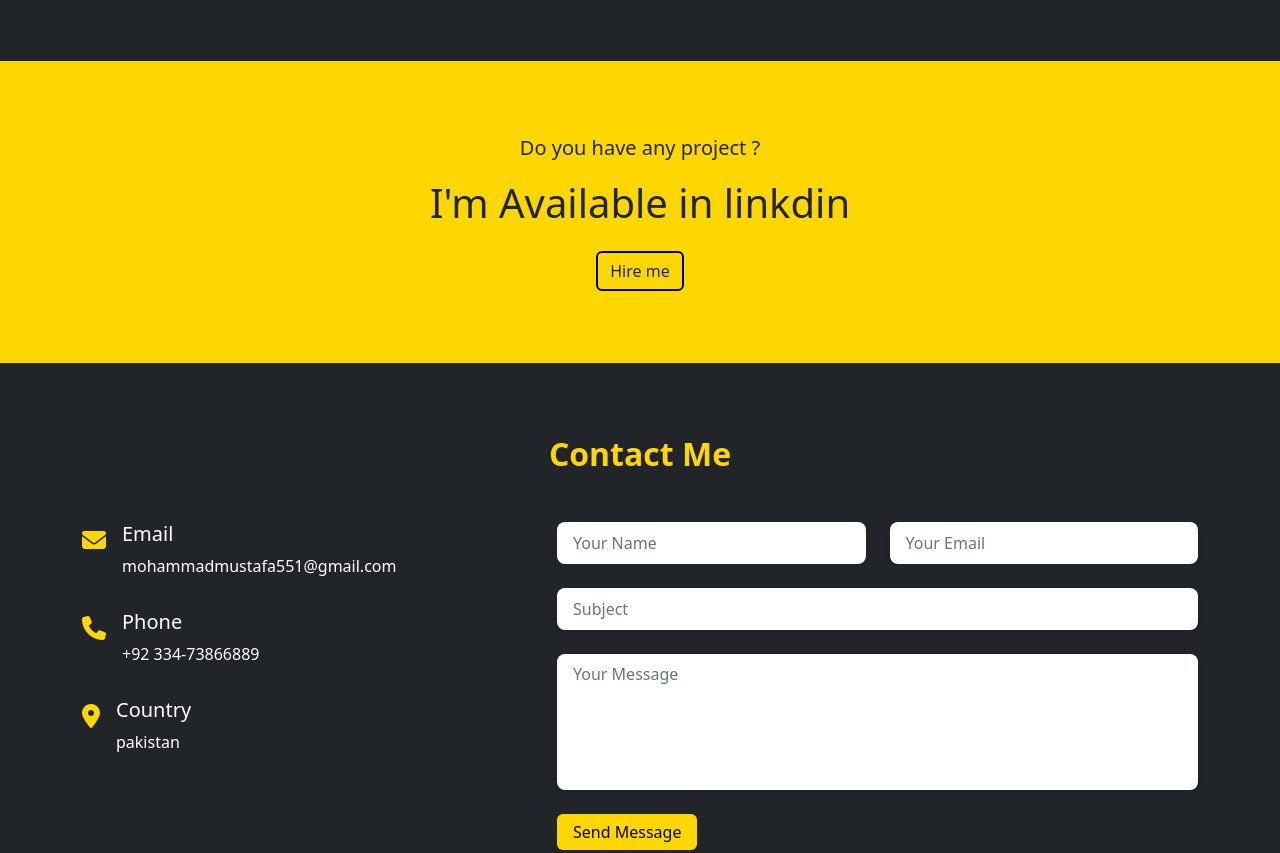
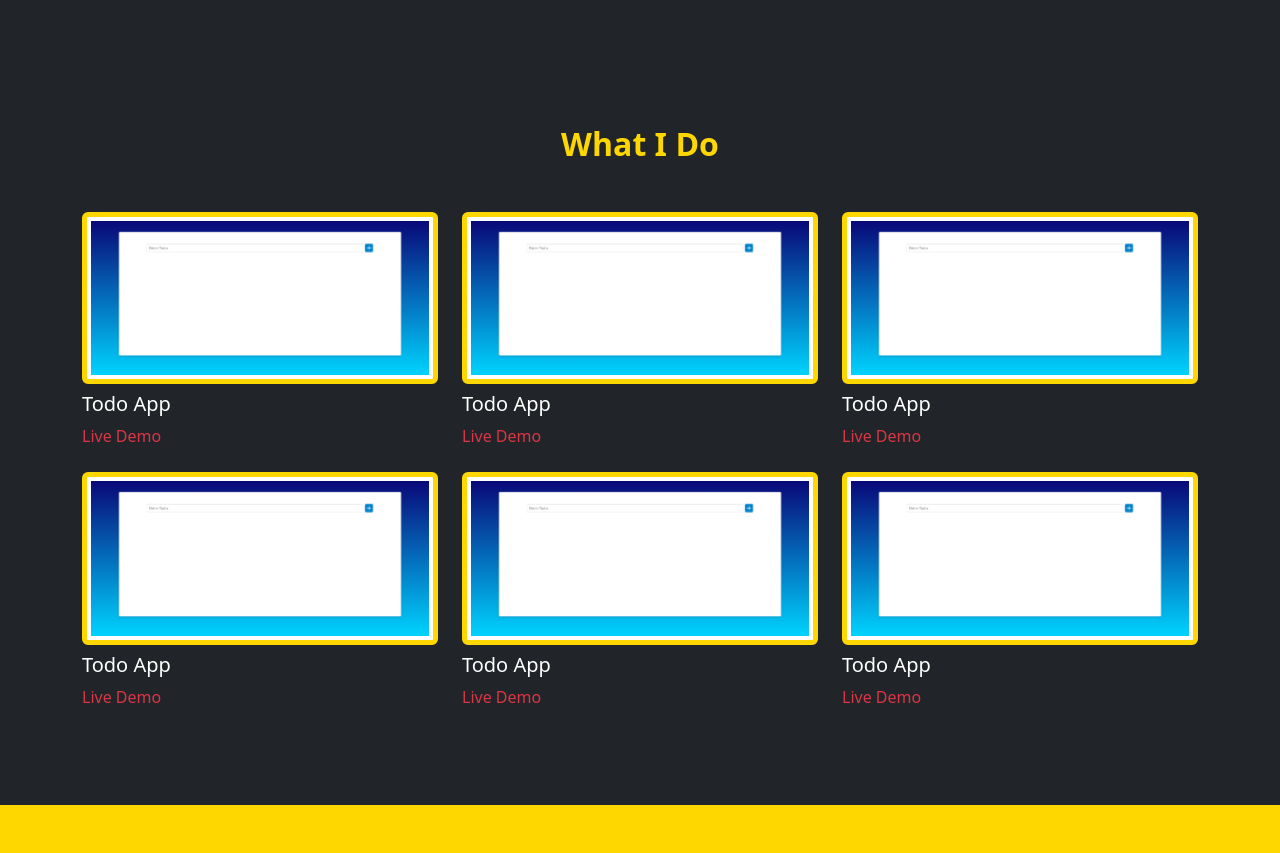
Before and after one commit to Symwalker/portfolio1, a plain HTML site: page index.html in a window 1280 px wide. Shown: the part 1132-1985 px from the top of the page. Drawn offline with nearby package versions, Linux system fonts and the light colour scheme; a web font is replaced by a local one.

Commit message:
project section

```diff
--- a/index.css
+++ b/index.css
@@ -80,9 +80,9 @@
 .navo{
     box-shadow: rgba(0, 0, 0, 0.19) 0px 5px 20px, rgba(0, 0, 0, 0.23) 0px 6px 6px;
 }
-.footshd{
+/* .footshd{
     box-shadow: rgba(0, 0, 0, 0.25) 0px 0.0625em 0.0625em, rgba(0, 0, 0, 0.25) 0px 0.125em 0.5em, rgba(255, 255, 255, 0.1) 0px 0px 0px 2px inset;
-}
+} */
 .bg{
     background-color: gold;
 }
@@ -157,3 +157,10 @@ textarea {
     display: flex;
     justify-content: space-between;
 }
+
+.gld{
+    color: gold !important;
+}
+.brdr{
+    border: 5px solid gold !important;
+}
--- a/index.html
+++ b/index.html
@@ -16,24 +16,24 @@
   <!-- nav bar start  -->
     <nav class="navbar navbar-expand-lg bg-dark fixed-top navo">
         <div class="container">
-          <a class="navbar-brand text-white fw-bold fs-4 "  href="#">Port<span class="folio">Folio.</span></a>
+          <a class="navbar-brand text-white fw-bold fs-4 "  href="#home">Port<span class="folio">Folio.</span></a>
           <button class="navbar-toggler collapsed dash" type="button" data-bs-toggle="collapse" data-bs-target="#navbarNav" aria-controls="navbarNav" aria-expanded="false" aria-label="Toggle navigation">
             <span class="navbar-toggler-icon  " ></span>
           </button>
           <div class="collapse navbar-collapse  " id="navbarNav">
               <ul class="navbar-nav ms-auto">
               <li class="nav-item">
-                <a class="nav-link active anchor me-md-4" aria-current="page" href="#">Home</a>
+                <a class="nav-link active anchor me-md-4" aria-current="page" href="#home">Home</a>
               </li>
               <li class="nav-item">
-                <a class="nav-link anchor me-md-4" href="#">About</a>
+                <a class="nav-link anchor active me-md-4" href="#about">About</a>
               </li>
 
               <li class="nav-item">
-                <a class="nav-link anchor me-md-4" href="#">Projects</a>
+                <a class="nav-link anchor me-md-4" href="#project">Projects</a>
               </li>
               <li class="nav-item">
-                <a class="nav-link anchor me-md-4" href="#">Contact</a>
+                <a class="nav-link anchor me-md-4" href="#contact">Contact</a>
               </li>
 
             </ul>
@@ -44,7 +44,7 @@
 
 
     <!-- home section -->
-    <div class="home py-5 bg-dark">
+    <div id="home" class="home py-5 bg-dark">
       <div class="container-lg">
           <div class="row  align-items-center">
               <div class="col-md-6 py-5 mt-md-0">
@@ -58,7 +58,7 @@
                       <p class="text-white fs-4">you can reach out to me if you need any help in making a website for you or your business.</p>
                       <!-- <h2 class="text-white">Unonymous</h2> -->
                       <!-- <p class="text-white ">I'm fresh junior develper looking for internship having an skills of HTML CSS javaScript react.js</p> -->
-                      <a href="#portfolio" class="text-dark btn  trans text-white">Contact Here</a>
+                      <a href="#contact" class="text-dark btn  trans text-white">Contact Here</a>
                       <a href="#portfolio" class="text-dark btn  btnDOWn ms-2">Download CV</a>
                   </div>
               </div>
@@ -69,7 +69,7 @@
 
 
   <!-- About Section Start -->
-  <section class="about bg-dark pb-5 mb-3">
+  <section id="about" class="about bg-dark pb-5 mb-2">
     <div class="container-lg ">
          <div class="row justify-content-center">
             <div class="col-lg-8">
@@ -152,7 +152,62 @@
 
    <!-- About Section End  -->
 
+   <!-- portfolio section start -->
+<section class="portfolio bg-dark py-5 " id="project">
+  <div class="container-lg py-4 ">
+      <div class="row justify-content-center">
+          <div class="col-lg-8">
+              <div class="section-title text-center">
+                  <h2 class="fw-bold mb-5 gld">What I Do </h2>
+              </div>
+          </div>
+      </div>
+      <div class="row">
+          <div class="col-md-6 col-lg-4">
+              <div class="portfolio-item">
+                  <img src="./screencapture-symwalker-react-todo-netlify-app-2022-10-01-23_47_06.png" class="w-100 img-thumbnail brdr" alt="portfolio item">
+                  <h3 class="text-white fs-5 my-2">Todo App</h3>
+                  <p class="mb-4"><a href="#" class="text-danger text-decoration-none">Live Demo</a></p>
+              </div>
+          </div>
+          <div class="col-md-6 col-lg-4">
+              <div class="portfolio-item">
+                  <img src="./screencapture-symwalker-react-todo-netlify-app-2022-10-01-23_47_06.png" class="w-100 img-thumbnail  brdr" alt="portfolio item">
+                  <h3 class="text-white fs-5 my-2">Todo App</h3>
+                  <p class="mb-4"><a href="#" class="text-danger text-decoration-none">Live Demo</a></p>
+              </div>
+          </div>
+          <div class="col-md-6 col-lg-4">
+              <div class="portfolio-item">
+                  <img src="./screencapture-symwalker-react-todo-netlify-app-2022-10-01-23_47_06.png" class="w-100 img-thumbnail brdr" alt="portfolio item">
+                  <h3 class="text-white fs-5 my-2">Todo App</h3>
+                  <p class="mb-4"><a href="#" class="text-danger text-decoration-none">Live Demo</a></p>
+              </div>
+          </div>
+          <div class="col-md-6 col-lg-4">
+              <div class="portfolio-item">
+                  <img src="./screencapture-symwalker-react-todo-netlify-app-2022-10-01-23_47_06.png" class="w-100 img-thumbnail brdr" alt="portfolio item">
+                  <h3 class="text-white fs-5 my-2">Todo App</h3>
+                  <p class="mb-4"><a href="#" class="text-danger text-decoration-none">Live Demo</a></p>
+              </div>
+          </div>
+          <div class="col-md-6 col-lg-4">
+              <div class="portfolio-item">
+                  <img src="./screencapture-symwalker-react-todo-netlify-app-2022-10-01-23_47_06.png" class="w-100 img-thumbnail brdr" alt="portfolio item">
+                  <h3 class="text-white fs-5 my-2">Todo App</h3>
+                  <p class="mb-4"><a href="#" class="text-danger text-decoration-none">Live Demo</a></p>
+              </div>
+          </div>
+          <div class="col-md-6 col-lg-4">
+              <div class="portfolio-item">
+                  <img src="./screencapture-symwalker-react-todo-netlify-app-2022-10-01-23_47_06.png" class="w-100 img-thumbnail brdr" alt="portfolio item">
+                  <h3 class="text-white fs-5 my-2">Todo App</h3>
+                  <p class="mb-4"><a href="#" class="text-danger text-decoration-none">Live Demo</a></p>
+              </div>
+          </div>
 
+      </div>
+    </section>
   <!-- linkdin available section start -->
 
   <section class="linkdin-availbale py-5 bg">
```
Also changed, not shown: screencapture-symwalker-react-todo-netlify-app-2022-10-01-23_47_06.png (added).
